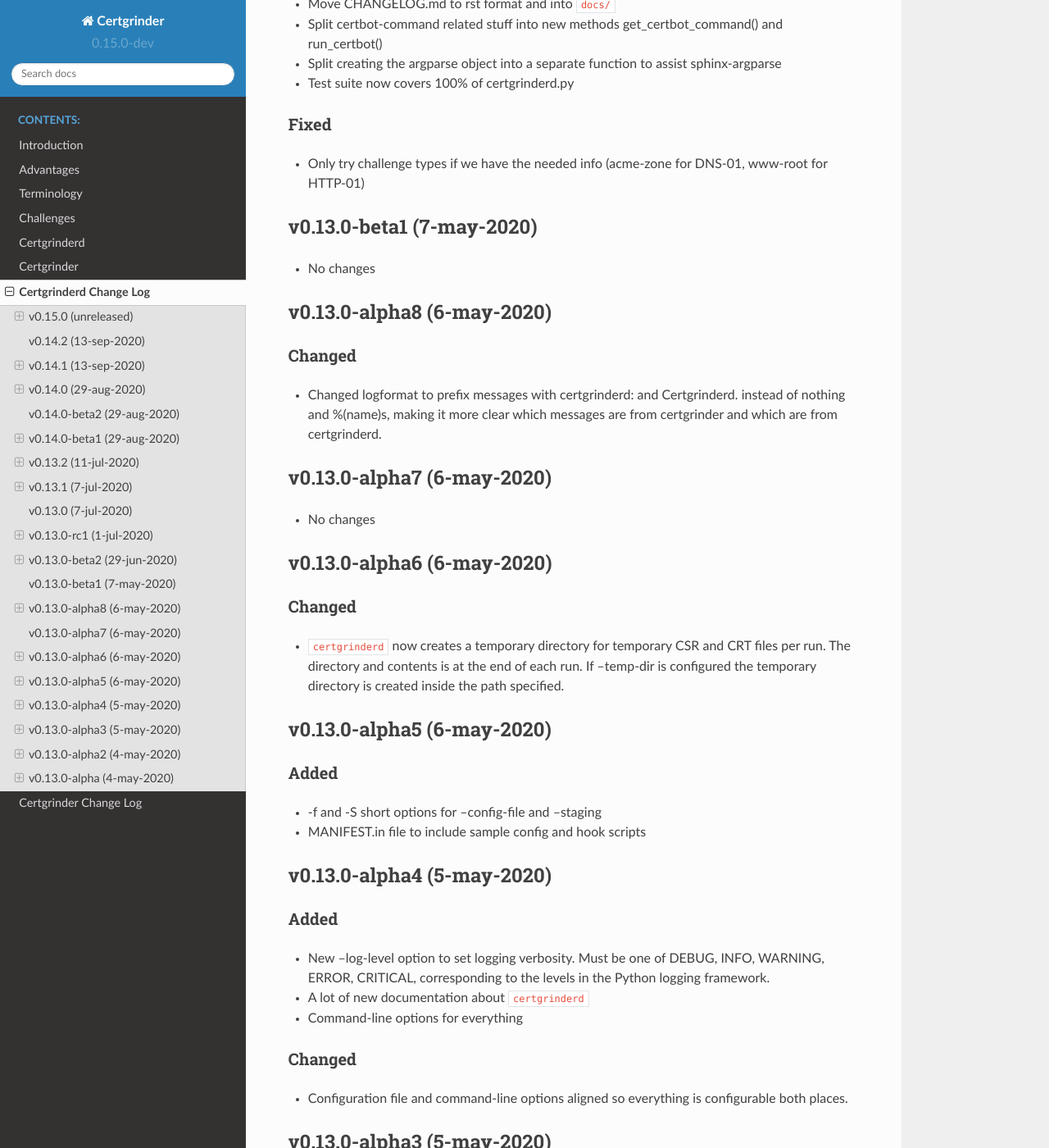
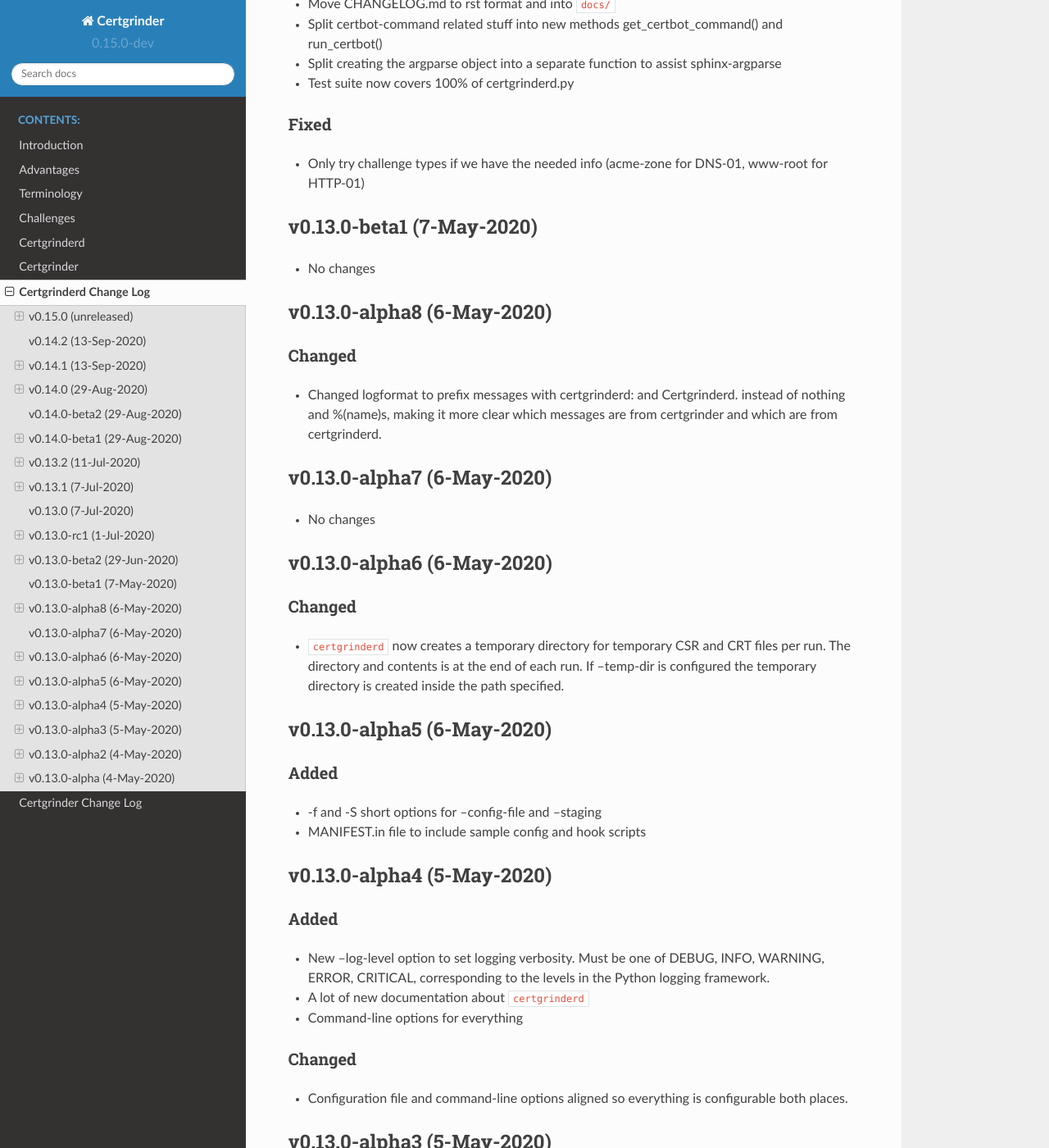
Before and after one commit to tykling/certgrinder, a Sphinx documentation site: the page built from docs/certgrinderd-changelog.rst, in a window 1280 px wide and 1400 px high, scrolled down 2496 px. Shown: the whole window at 82% size. Built offline with Sphinx 7.4.7 and the Read the Docs theme 2.0.0, drawn with Linux system fonts in a browser that asks for light colours; some of the changed text lies outside the part shown.

Commit message:
fix some more misspellings I missed, this should make check-spelling happy (for now)

```diff
--- a/docs/certgrinderd-changelog.rst
+++ b/docs/certgrinderd-changelog.rst
@@ -17,12 +17,12 @@
 - Removed unused ``--rsa-key-size`` arg from certbot command
 
 
-v0.14.2 (13-sep-2020)
+v0.14.2 (13-Sep-2020)
 ---------------------
 - No changes
 
 
-v0.14.1 (13-sep-2020)
+v0.14.1 (13-Sep-2020)
 ---------------------
 
 Changed
@@ -34,7 +34,7 @@
 - Fix a wrong error message in an assert in ``test_parse_certificate_chain_path()``
 
 
-v0.14.0 (29-aug-2020)
+v0.14.0 (29-Aug-2020)
 ---------------------
 
 Changed
@@ -42,12 +42,12 @@
 - Change log message to ``INFO`` when getting a new OCSP response
 
 
-v0.14.0-beta2 (29-aug-2020)
+v0.14.0-beta2 (29-Aug-2020)
 ---------------------------
 - No changes
 
 
-v0.14.0-beta1 (29-aug-2020)
+v0.14.0-beta1 (29-Aug-2020)
 ---------------------------
 
 Added
@@ -64,7 +64,7 @@
 - Change some default config from None to "" to keep it as str
 
 
-v0.13.2 (11-jul-2020)
+v0.13.2 (11-Jul-2020)
 --------------------
 
 Added
@@ -72,7 +72,7 @@
 - Manpage to MANIFEST.in to include it in the distribution
 
 
-v0.13.1 (7-jul-2020)
+v0.13.1 (7-Jul-2020)
 --------------------
 
 Changed
@@ -80,12 +80,12 @@
 - Specify python3.7 and 3.8 as classifiers in setup.py
 
 
-v0.13.0 (7-jul-2020)
+v0.13.0 (7-Jul-2020)
 --------------------
 - No changes
 
 
-v0.13.0-rc1 (1-jul-2020)
+v0.13.0-rc1 (1-Jul-2020)
 ------------------------
 
 Added
@@ -97,7 +97,7 @@
 - Show current log-level setting in first log message
 
 
-v0.13.0-beta2 (29-jun-2020)
+v0.13.0-beta2 (29-Jun-2020)
 ---------------------------
 
 Added
@@ -121,12 +121,12 @@
 - Only try challenge types if we have the needed info (acme-zone for DNS-01, www-root for HTTP-01)
 
 
-v0.13.0-beta1 (7-may-2020)
+v0.13.0-beta1 (7-May-2020)
 ---------------------------
 
 -  No changes
 
-v0.13.0-alpha8 (6-may-2020)
+v0.13.0-alpha8 (6-May-2020)
 ----------------------------
 
 Changed
@@ -136,12 +136,12 @@
    Certgrinderd. instead of nothing and %(name)s, making it more clear
    which messages are from certgrinder and which are from certgrinderd.
 
-v0.13.0-alpha7 (6-may-2020)
+v0.13.0-alpha7 (6-May-2020)
 ----------------------------
 
 -  No changes
 
-v0.13.0-alpha6 (6-may-2020)
+v0.13.0-alpha6 (6-May-2020)
 ----------------------------
 
 Changed
@@ -152,7 +152,7 @@
    each run. If --temp-dir is configured the temporary directory is
    created inside the path specified.
 
-v0.13.0-alpha5 (6-may-2020)
+v0.13.0-alpha5 (6-May-2020)
 ----------------------------
 
 Added
@@ -161,7 +161,7 @@
 -  -f and -S short options for --config-file and --staging
 -  MANIFEST.in file to include sample config and hook scripts
 
-v0.13.0-alpha4 (5-may-2020)
+v0.13.0-alpha4 (5-May-2020)
 ----------------------------
 
 Added
@@ -179,7 +179,7 @@
 -  Configuration file and command-line options aligned so everything is
    configurable both places.
 
-v0.13.0-alpha3 (5-may-2020)
+v0.13.0-alpha3 (5-May-2020)
 ----------------------------
 
 Added
@@ -193,7 +193,7 @@
 -  Fix so certgrinderd.conf certbot\_commands with spaces in them work
    as expected
 
-v0.13.0-alpha2 (4-may-2020)
+v0.13.0-alpha2 (4-May-2020)
 ----------------------------
 
 Added
@@ -209,7 +209,7 @@
 -  Wrap remaining script initialisation in a main() function to support
    entry\_points in setup.py better
 
-v0.13.0-alpha (4-may-2020)
+v0.13.0-alpha (4-May-2020)
 ---------------------------
 
 Added
```
Also changed, not shown: 1 other file.
